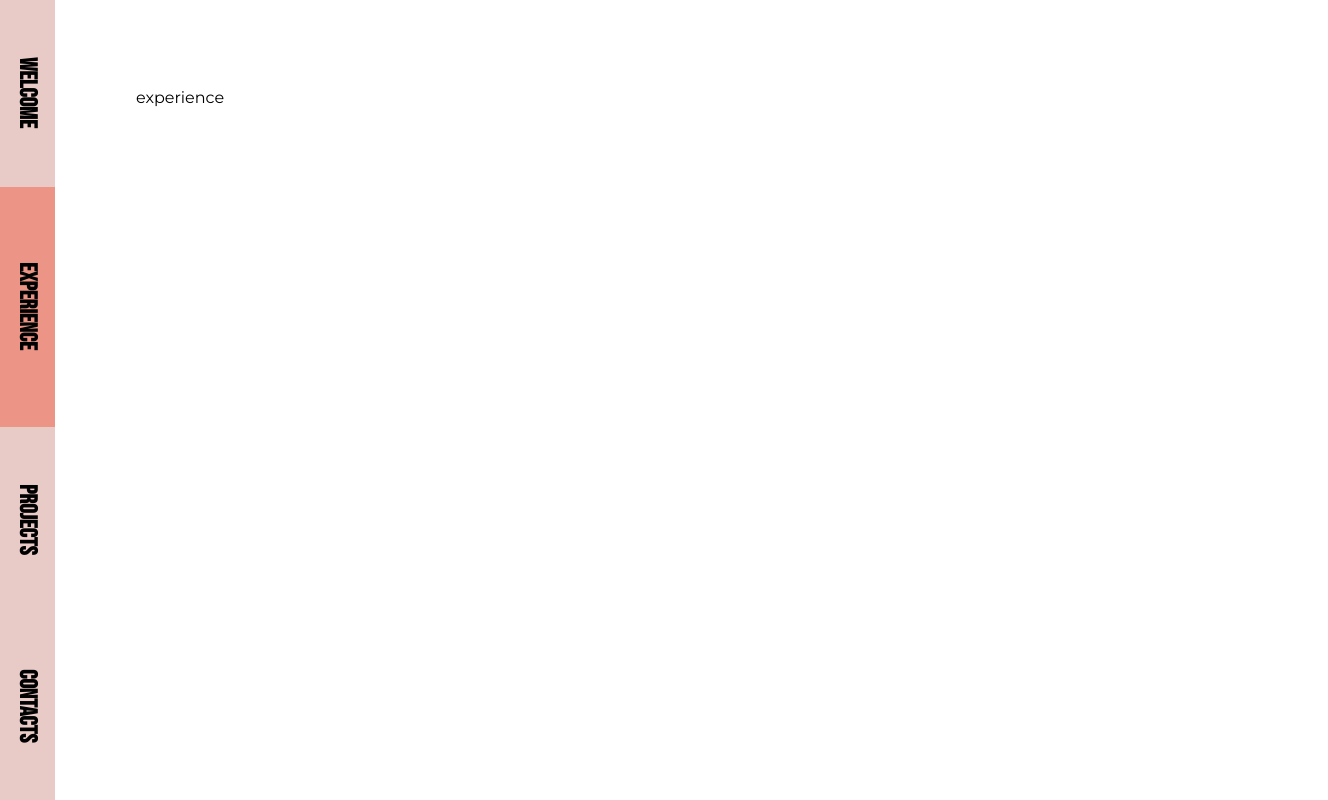
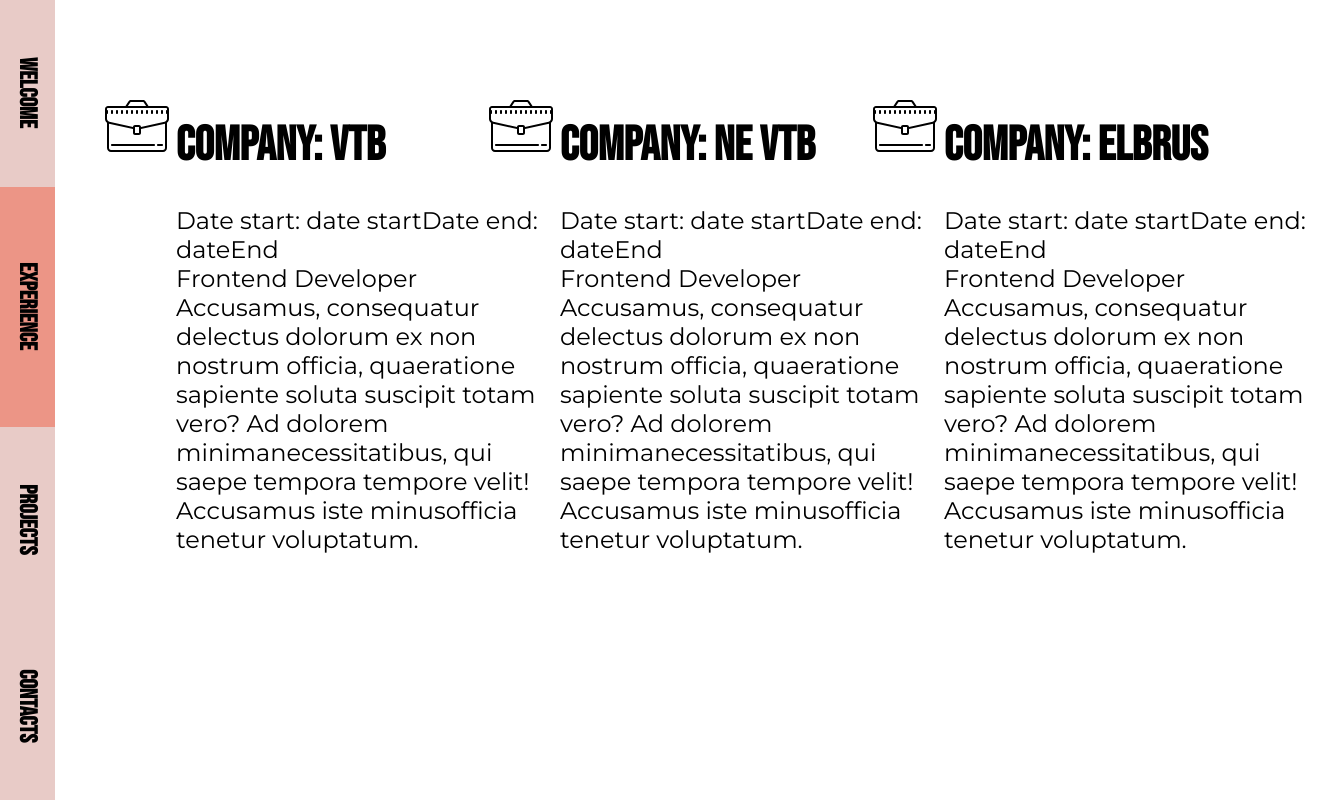
Before and after one commit to AlimovaKatrin/CV-app, a React (Create React App) app: page /welcome in a window 1280 px wide. Both pictures are taken after a click on the element "EXPERIENCE". Shown: the whole page, 1328 px wide, since content can reach past the window. Built offline with nearby package versions, Linux system fonts and the light colour scheme.

Commit message:
Experience page: basic view

```diff
--- a/src/App.module.scss
+++ b/src/App.module.scss
@@ -7,11 +7,11 @@
 .contentContainer {
   position: absolute;
   left: 10vw;
+  top: 5vh;
 }
 
 @media screen and (min-width: 780px) {
   .contentContainer {
-    top: 10vh;
   }
 }
 
--- a/src/components/List/List.js
+++ b/src/components/List/List.js
@@ -6,7 +6,6 @@
     return (
         <>
             <div className={style.container}>
-                {/*array indexes acceptable if they are stable, in this case i am sure about that*/}
                 {list.map(( el, i ) => <Card key={i} elem={el}/>)}
             </div>
         </>
--- a/src/pages/Experience-page/Experience-page.js
+++ b/src/pages/Experience-page/Experience-page.js
@@ -1,8 +1,25 @@
 import style from './Experience-page.module.scss';
+import experience from '../../utils/experience.json';
 
 function ExperiencePage ( props ) {
     return (
-        <div>experience</div>
+        <ul className={style.experienceList}>
+            {experience.map(( el, i ) => <li key={i}>
+                <div className={style.companyCard}>
+                    <h1>Company: {el.name}</h1>
+                    <div>
+                        Date start: {el.dateStart}
+                        Date end: {el.dateEnd}
+                    </div>
+                    <div>
+                        {el.position}
+                    </div>
+                    <div>
+                        {el.description}
+                    </div>
+                </div>
+            </li>)}
+        </ul>
     );
 }
 
--- a/src/pages/Experience-page/Experience-page.module.scss
+++ b/src/pages/Experience-page/Experience-page.module.scss
@@ -0,0 +1,24 @@
+.companyCard {
+  font-size: 24px;
+
+  h1 {
+    font-family: 'Bebas Neue', cursive;
+  }
+}
+
+.experienceList {
+  li {
+    list-style: url("briefcase.svg");
+  }
+}
+
+@media screen and (min-width: 1070px) {
+  .experienceList {
+    max-width: 30vw;
+    max-height: 100vh;
+    display: flex;
+    flex-direction: column;
+    flex-wrap: wrap;
+  }
+
+}
--- /dev/null
+++ b/src/utils/experience.json
@@ -0,0 +1,23 @@
+[
+  {
+    "name": "VTB",
+    "dateStart": "date start",
+    "dateEnd": "dateEnd",
+    "position": "Frontend Developer",
+    "description": "Accusamus, consequatur delectus dolorum ex non nostrum officia, quaeratione sapiente soluta suscipit totam vero? Ad dolorem minimanecessitatibus, qui saepe tempora tempore velit! Accusamus iste minusofficia tenetur voluptatum."
+  },
+  {
+    "name": "ne VTB",
+    "dateStart": "date start",
+    "dateEnd": "dateEnd",
+    "position": "Frontend Developer",
+    "description": "Accusamus, consequatur delectus dolorum ex non nostrum officia, quaeratione sapiente soluta suscipit totam vero? Ad dolorem minimanecessitatibus, qui saepe tempora tempore velit! Accusamus iste minusofficia tenetur voluptatum."
+  },
+  {
+    "name": "Elbrus",
+    "dateStart": "date start",
+    "dateEnd": "dateEnd",
+    "position": "Frontend Developer",
+    "description": "Accusamus, consequatur delectus dolorum ex non nostrum officia, quaeratione sapiente soluta suscipit totam vero? Ad dolorem minimanecessitatibus, qui saepe tempora tempore velit! Accusamus iste minusofficia tenetur voluptatum."
+  }
+]
```
Also changed, not shown: src/pages/Experience-page/briefcase.svg (added).
